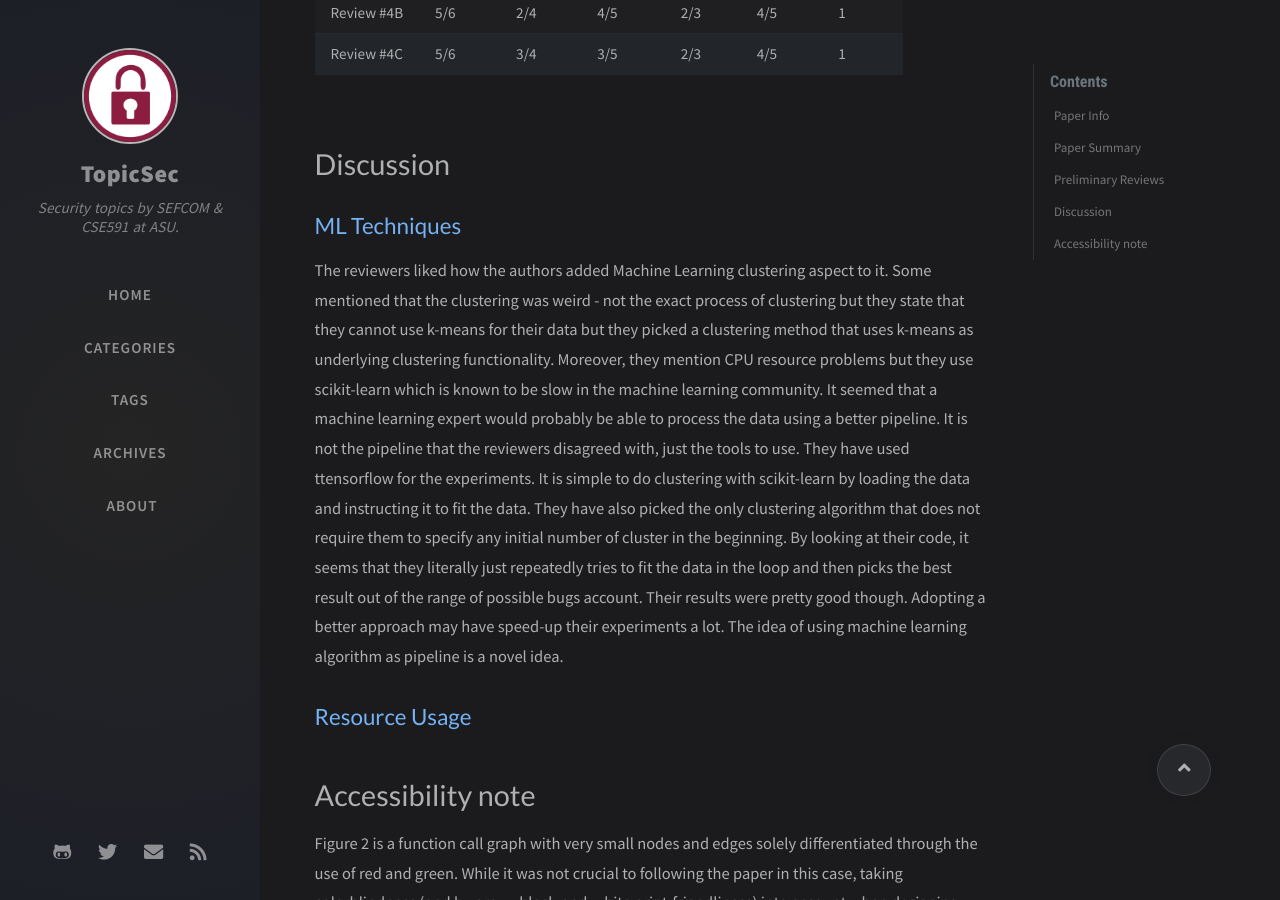
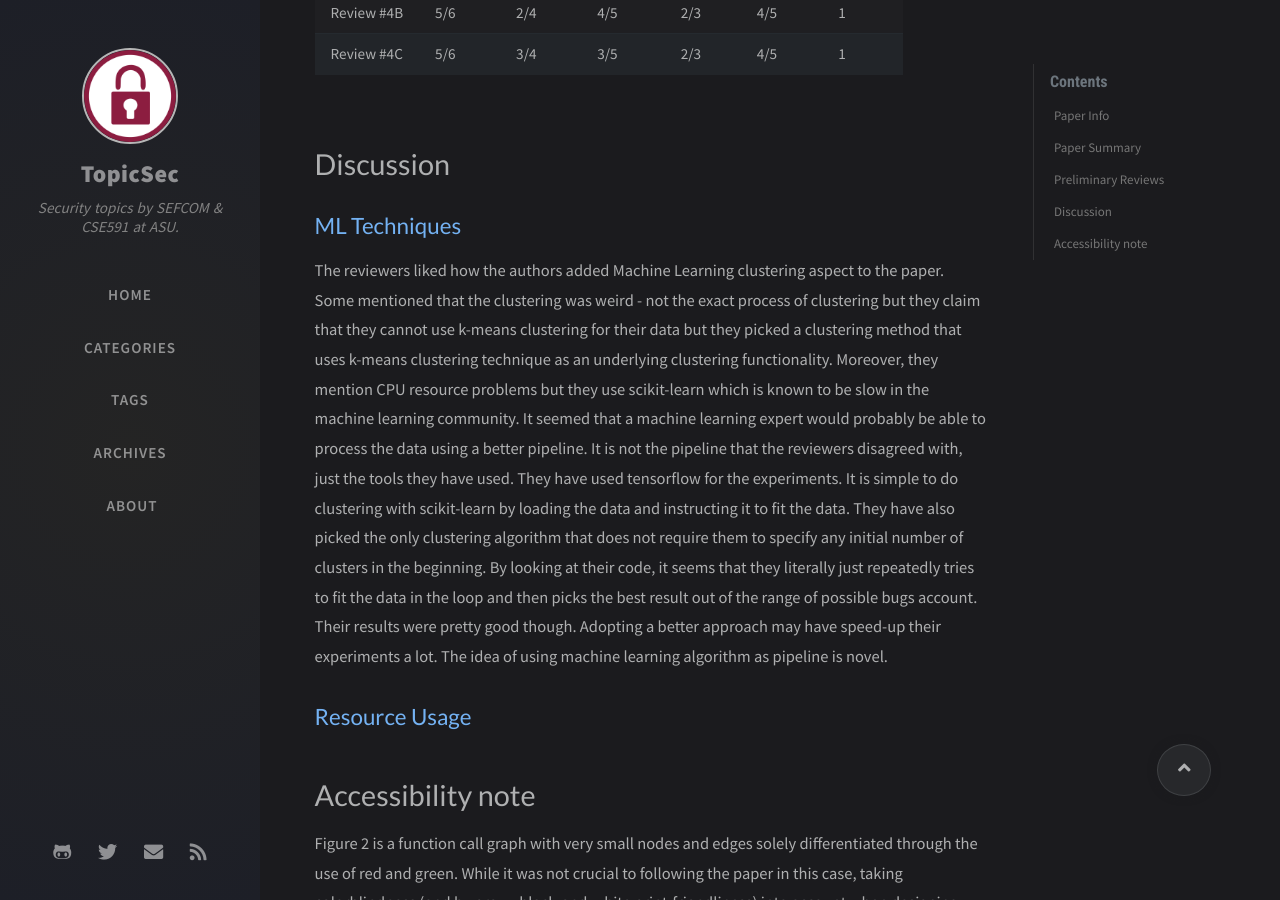
Before and after one commit to TopicSec/topicsec.github.io, a Jekyll site: the page built from _posts/2022-03-02-igor-crash-deduplication.md, in a window 1280 px wide and 900 px high, scrolled down 1914 px. Built offline with Jekyll 4.4.1, drawn with Linux system fonts in a browser that asks for light colours; nearby versions of some CDN libraries; comment, search, counter and statistics services are not loaded.

Commit message:
Update 2022-03-02-igor-crash-deduplication.md
Minor edits

```diff
--- a/_posts/2022-03-02-igor-crash-deduplication.md
+++ b/_posts/2022-03-02-igor-crash-deduplication.md
@@ -53,7 +53,7 @@ Figure 7 from the paper illustrates crash clusters before and after test case re
 
 ## ML Techniques
 
-The reviewers liked how the authors added Machine Learning clustering aspect to it. Some mentioned that the clustering was weird - not the exact process of clustering but they state that they cannot use k-means for their data but they picked a clustering method that uses k-means as underlying clustering functionality. Moreover, they mention CPU resource problems but they use scikit-learn which is known to be slow in the machine learning community. It seemed that a machine learning expert would probably be able to process the data using a better pipeline. It is not the pipeline that the reviewers disagreed with, just the tools to use. They have used ttensorflow for the experiments. It is simple to do clustering with scikit-learn by loading the data and instructing it to fit the data. They have also picked the only clustering algorithm that does not require them to specify any initial number of cluster in the beginning. By looking at their code, it seems that they literally just repeatedly tries to fit the data in the loop and then picks the best result out of the range of possible bugs account. Their results were pretty good though. Adopting a better approach may have speed-up their experiments a lot. The idea of using machine learning algorithm as pipeline is a novel idea.
+The reviewers liked how the authors added Machine Learning clustering aspect to the paper. Some mentioned that the clustering was weird - not the exact process of clustering but they claim that they cannot use k-means clustering for their data but they picked a clustering method that uses k-means clustering technique as an underlying clustering functionality. Moreover, they mention CPU resource problems but they use scikit-learn which is known to be slow in the machine learning community. It seemed that a machine learning expert would probably be able to process the data using a better pipeline. It is not the pipeline that the reviewers disagreed with, just the tools they have used. They have used tensorflow for the experiments. It is simple to do clustering with scikit-learn by loading the data and instructing it to fit the data. They have also picked the only clustering algorithm that does not require them to specify any initial number of clusters in the beginning. By looking at their code, it seems that they literally just repeatedly tries to fit the data in the loop and then picks the best result out of the range of possible bugs account. Their results were pretty good though. Adopting a better approach may have speed-up their experiments a lot. The idea of using machine learning algorithm as pipeline is novel.
 
 ## Resource Usage
 
```
